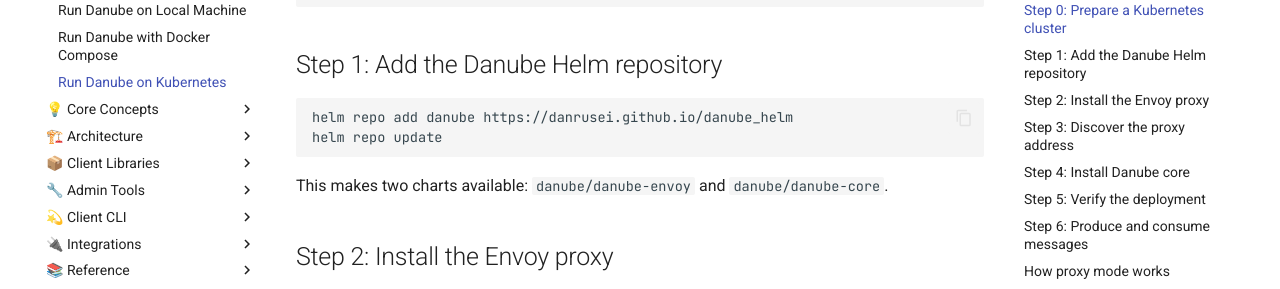
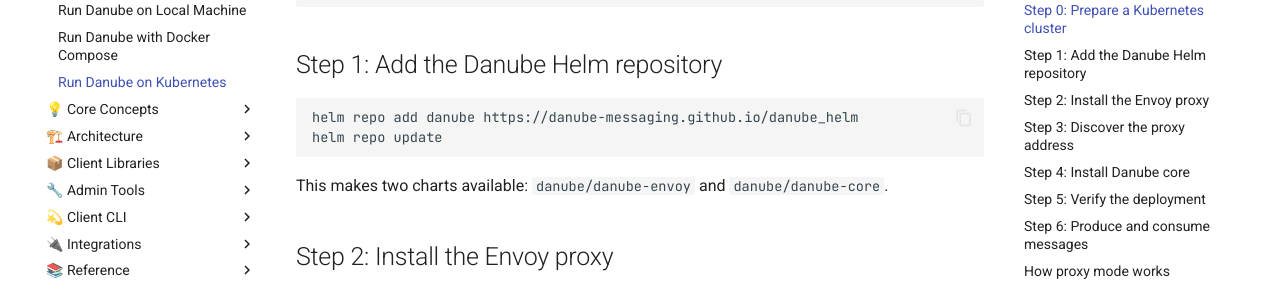
Before and after one commit to danube-messaging/danube_docs, an MkDocs documentation site: the page built from docs/getting_started/Danube_kubernetes.md, in a window 1280 px wide and 900 px high, scrolled down 960 px. Shown: the part 152-441 px from the top of the window. Built offline with MkDocs 1.6.1 and Material for MkDocs 9.7.7, drawn with Linux system fonts in a browser that asks for light colours; comment, search, counter and statistics services are not loaded; some of the changed lines change nothing that is shown.

Commit message:
correct the repo name

````diff
--- a/docs/getting_started/Danube_kubernetes.md
+++ b/docs/getting_started/Danube_kubernetes.md
@@ -40,7 +40,7 @@
 ## Step 1: Add the Danube Helm repository
 
 ```bash
-helm repo add danube https://danrusei.github.io/danube_helm
+helm repo add danube https://danube-messaging.github.io/danube_helm
 helm repo update
 ```
 
````
